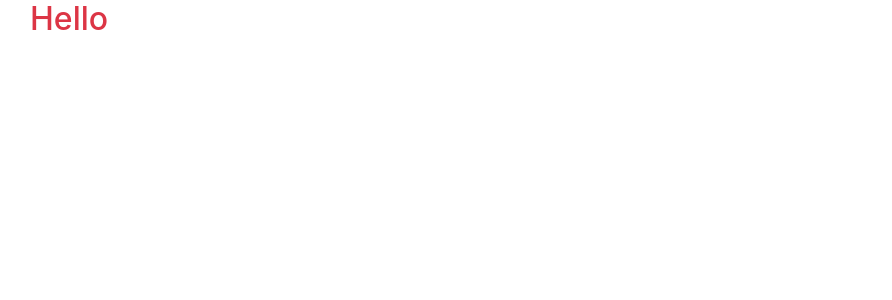
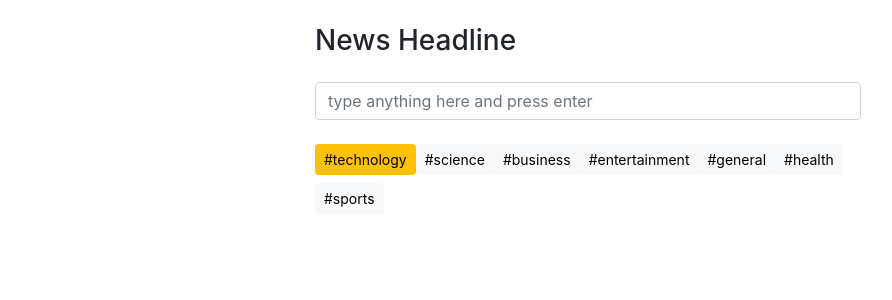
Before and after one commit to raju-ahammad/news-api-react-js, a React (Create React App) app: page / in a window 1280 px wide. Shown: the top 300 px of the page, without its empty margins (52-944 px from the left). Built offline with nearby package versions, Linux system fonts and the light colour scheme.

Commit message:
create header component

```diff
--- a/src/App.js
+++ b/src/App.js
@@ -1,12 +1,22 @@
-import React from 'react';
+
+import React, { Component } from 'react';
+import Header from './Components/Header/Header';
+import { newsCategory } from './Components/NewsCategory/NewsCategory';
 
 
-function App() {
-  return (
-    <div className="container">
-      <h2 className="text-danger" >Hello</h2>
-    </div>
-  );
+class App extends Component {
+  render() {
+    return (
+      <div className="container">
+        <div className="row">
+          <div className="col-sm-6 offset-md-3">
+            <Header category = {newsCategory.technology}/>
+          </div>
+        </div>
+      </div>
+    )
+  }
 }
 
+
 export default App;
--- /dev/null
+++ b/src/Components/Header/Header.jsx
@@ -0,0 +1,42 @@
+import React, { Component } from 'react'
+import { newsCategory } from '../NewsCategory/NewsCategory'
+
+
+class Header extends Component {
+    state = {
+        searchTerm : ""
+    }
+    handleChange = (e) => {
+        this.setState({
+            searchTerm: e.target.value
+        })
+    }
+
+    handleKeyPress = (e) => {
+
+    }
+    render() {
+        const {category} = this.props
+        return (
+            <div className="my-4">
+                <h1 className="mb-4 h3">News Headline</h1>
+                <input type="search" className="form-control" value={this.state.searchTerm} placeholder="type anything here and press enter" onChange={this.handleChange} onKeyPress={this.handleKeyPress}/>
+                <div className="my-4">
+                    { newsCategory && Object.keys(newsCategory).map(item=> {
+                        if(category === newsCategory[item]){
+                            return (
+                                <button className="btn btn-sm btn-warning mr-2 mb-2"> {  `#${newsCategory[item]}`} </button>
+                            );
+                        }
+                        return (
+                            <button className="btn btn-sm btn-light mr-2 mb-2"> {`#${newsCategory[item]}`} </button>
+                        )
+                    }) }
+                </div>
+            </div>
+
+        )
+    }
+}
+
+export default Header
--- /dev/null
+++ b/src/Components/NewsCategory/NewsCategory.jsx
@@ -0,0 +1,9 @@
+export const newsCategory = {
+    technology: "technology",
+    science: "science",
+    bussiness: "business",
+    entertainment: "entertainment",
+    general: "general",
+    health: "health",
+    soprts: "sports"
+}
```
